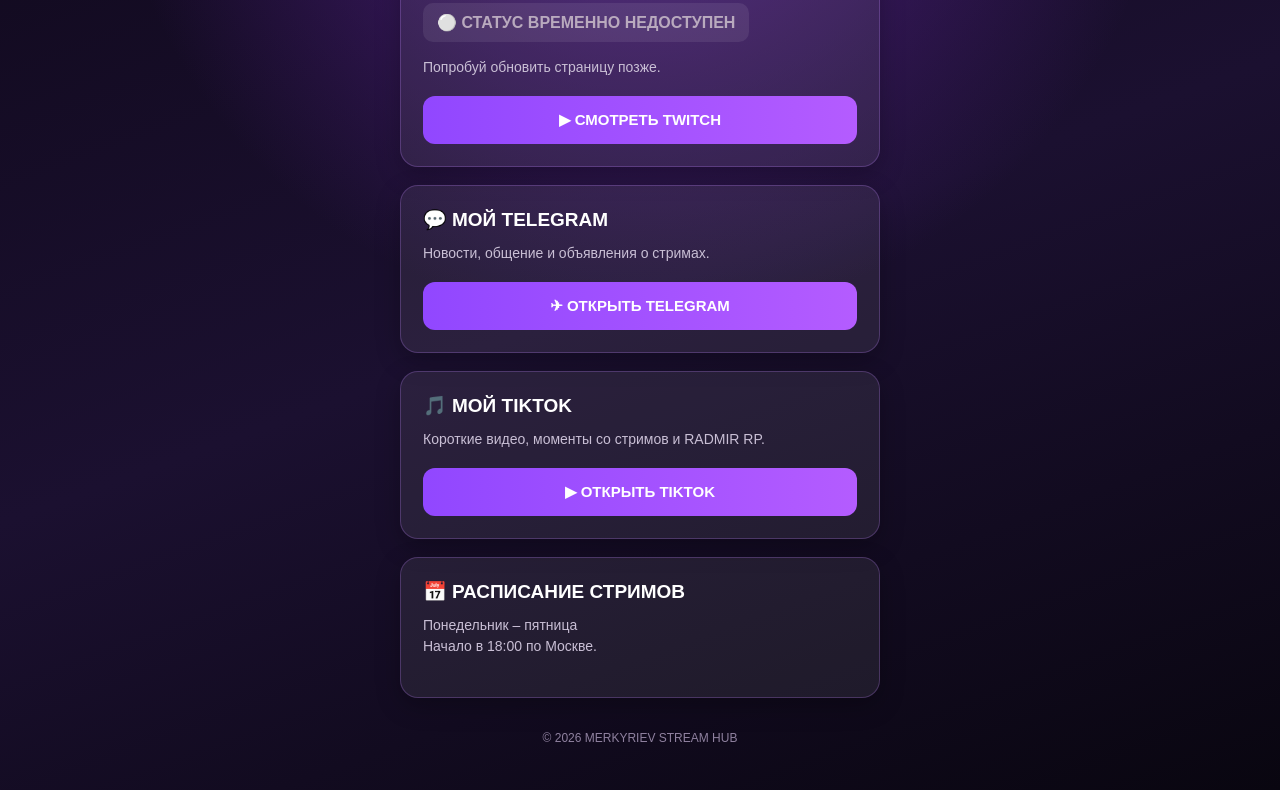
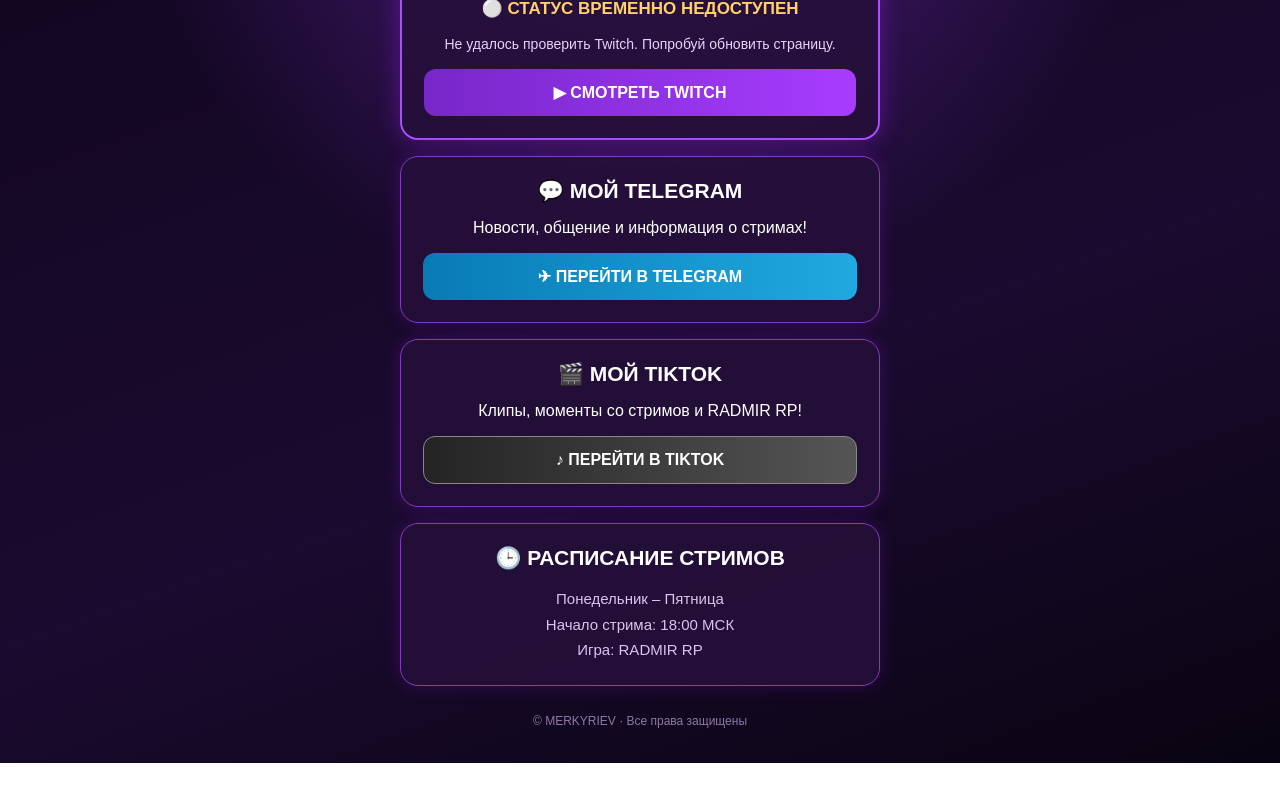
Before and after one commit to faraeasdas-alt/stream-hub, a plain HTML site: page index.html in a window 1280 px wide. Shown: the part 208-998 px from the top of the page. After the commit the page ends 971 px from the top, so only its background shows below. Drawn offline with Linux system fonts and the light colour scheme; no server answers.

Commit message:
Update index.html

```diff
--- a/index.html
+++ b/index.html
@@ -1,131 +1,167 @@
-
 <!DOCTYPE html>
 <html lang="ru">
 <head>
   <meta charset="UTF-8">
   <meta name="viewport" content="width=device-width, initial-scale=1.0">
-    <title>STREAM HUB | Merkyriev</title>
+  <title>Merkyriev Stream Hub</title>
+
   <script src="https://telegram.org/js/telegram-web-app.js"></script>
 
   <style>
     * {
       box-sizing: border-box;
-            margin: 0;
-            padding: 0;
     }
 
     body {
+      margin: 0;
+      padding: 25px 16px;
       min-height: 100vh;
-            padding: 30px 18px;
       font-family: Arial, sans-serif;
       color: white;
+      text-align: center;
       background:
-                radial-gradient(circle at top, #54218a, transparent 45%),
-                linear-gradient(160deg, #10091c, #1b1030, #090610);
-        }
-
-        .container {
-            max-width: 480px;
-            margin: auto;
+        radial-gradient(circle at top, #54208b 0%, transparent 45%),
+        linear-gradient(160deg, #10051d, #1b0b30 60%, #090411);
     }
 
     .header {
-            text-align: center;
-            padding: 25px 10px 30px;
+      margin: 20px 0 30px;
     }
 
-        .logo {
-            font-size: 36px;
-            font-weight: 900;
-            color: #c69aff;
-            text-shadow: 0 0 20px #9b4dff;
+    .header h1 {
+      margin: 0;
+      font-size: 32px;
+      color: #d9a5ff;
+      text-shadow: 0 0 15px #a020f0;
     }
 
-        .subtitle {
-            margin-top: 10px;
-            color: #c8b8dc;
+    .header p {
+      color: #cbb4df;
       font-size: 14px;
     }
 
     .card {
-            background: rgba(255,255,255,.07);
-            border: 1px solid rgba(190,130,255,.25);
+      max-width: 480px;
+      margin: 16px auto;
+      padding: 22px;
+      border: 1px solid #853bc1;
       border-radius: 18px;
-            padding: 22px;
-            margin-bottom: 18px;
-            box-shadow: 0 8px 25px rgba(0,0,0,.25);
+      background: rgba(37, 15, 57, 0.88);
+      box-shadow: 0 0 18px rgba(160, 32, 240, 0.22);
+    }
+
+    .twitch-card {
+      border: 2px solid #a64dff;
+      box-shadow: 0 0 25px rgba(160, 32, 240, 0.4);
     }
 
     .card h2 {
-            font-size: 19px;
-            margin-bottom: 12px;
-        }
-
-        .card p {
-            color: #c9bfd5;
-            font-size: 14px;
-            line-height: 1.5;
-            margin-bottom: 18px;
+      margin: 0 0 16px;
+      font-size: 21px;
     }
 
     .status {
-            display: inline-block;
-            padding: 10px 14px;
-            border-radius: 10px;
-            background: rgba(255,255,255,.08);
+      margin: 12px 0;
+      font-size: 17px;
       font-weight: bold;
-            margin-bottom: 15px;
     }
 
     .online {
-            color: #ff5555;
+      color: #ff4d72;
     }
 
     .offline {
-            color: #b9aabe;
+      color: #aaa;
+    }
+
+    .error {
+      color: #ffd166;
+    }
+
+    .dot {
+      display: inline-block;
+      width: 10px;
+      height: 10px;
+      margin-right: 8px;
+      border-radius: 50%;
+      background: #ff3158;
+      animation: blink 1s infinite;
+    }
+
+    @keyframes blink {
+      50% {
+        opacity: 0.2;
+        box-shadow: 0 0 15px #ff3158;
+      }
+    }
+
+    .stream-info {
+      margin: 14px 0;
+      color: #e5d5f5;
+      font-size: 14px;
+      line-height: 1.6;
+      white-space: pre-line;
+      overflow-wrap: anywhere;
     }
 
     .button {
       display: block;
       width: 100%;
-            padding: 15px;
+      margin-top: 12px;
+      padding: 14px;
       border-radius: 12px;
-            background: linear-gradient(90deg,#9147ff,#b45cff);
       color: white;
+      background: linear-gradient(90deg, #7727c9, #a83cff);
       text-decoration: none;
-            text-align: center;
-            font-size: 15px;
       font-weight: bold;
-            margin-top: 5px;
+      transition: 0.2s;
     }
 
-        .footer {
-            text-align: center;
-            color: #8f819f;
+    .button:active {
+      transform: scale(0.97);
+    }
+
+    .telegram {
+      background: linear-gradient(90deg, #087bb5, #20a9e0);
+    }
+
+    .tiktok {
+      background: linear-gradient(90deg, #242424, #555);
+      border: 1px solid #888;
+    }
+
+    .schedule {
+      color: #d9c4ed;
+      line-height: 1.7;
+      font-size: 15px;
+    }
+
+    footer {
+      margin: 28px 0 10px;
+      color: #8f78a5;
       font-size: 12px;
-            padding: 15px 0;
     }
   </style>
 </head>
 
 <body>
-<div class="container">
 
   <div class="header">
-        <div class="logo">💜 MERKYRIEV</div>
-        <div class="subtitle">Официальный STREAM HUB</div>
+    <h1>MERKYRIEV</h1>
+    <p>Официальный Stream Hub</p>
   </div>
 
-    <div class="card">
-        <h2>🎮 МОЙ TWITCH</h2>
+  <!-- TWITCH -->
+  <div class="card twitch-card">
+    <h2>📡 МОЙ TWITCH</h2>
 
     <div id="status" class="status offline">
-            ⚪ Проверяем статус...
+      <span id="statusText">Проверка эфира...</span>
     </div>
 
-        <p id="streamInfo">
-            Проверяем, начался ли эфир.
-        </p>
+    <div id="streamInfo" class="stream-info">
+      Подключаемся к Twitch...
+    </div>
 
     <a class="button"
        href="https://www.twitch.tv/aleksandr_merkyriev"
@@ -134,83 +170,103 @@
     </a>
   </div>
 
+  <!-- TELEGRAM -->
   <div class="card">
     <h2>💬 МОЙ TELEGRAM</h2>
-        <p>Новости, общение и объявления о стримах.</p>
-        <a class="button"
+    <p>Новости, общение и информация о стримах!</p>
+
+    <a class="button telegram"
        href="https://t.me/MerkyrievCRMP"
        target="_blank">
-            ✈ ОТКРЫТЬ TELEGRAM
+      ✈ ПЕРЕЙТИ В TELEGRAM
     </a>
   </div>
 
+  <!-- TIKTOK -->
   <div class="card">
-        <h2>🎵 МОЙ TIKTOK</h2>
-        <p>Короткие видео, моменты со стримов и RADMIR RP.</p>
-        <a class="button"
+    <h2>🎬 МОЙ TIKTOK</h2>
+    <p>Клипы, моменты со стримов и RADMIR RP!</p>
+
+    <a class="button tiktok"
        href="https://www.tiktok.com/@twitch.merkyriev_"
        target="_blank">
-            ▶ ОТКРЫТЬ TIKTOK
+      ♪ ПЕРЕЙТИ В TIKTOK
     </a>
   </div>
 
+  <!-- SCHEDULE -->
   <div class="card">
-        <h2>📅 РАСПИСАНИЕ СТРИМОВ</h2>
-        <p>
-            Понедельник – пятница<br>
-            Начало в 18:00 по Москве.
-        </p>
+    <h2>🕒 РАСПИСАНИЕ СТРИМОВ</h2>
+
+    <div class="schedule">
+      Понедельник – Пятница<br>
+      Начало стрима: 18:00 МСК<br>
+      Игра: RADMIR RP
+    </div>
   </div>
 
-    <div class="footer">
-        © 2026 MERKYRIEV STREAM HUB
-    </div>
-
-</div>
+  <footer>
+    © MERKYRIEV · Все права защищены
+  </footer>
 
   <script>
-    if (window.Telegram && window.Telegram.WebApp) {
-        window.Telegram.WebApp.ready();
-        window.Telegram.WebApp.expand();
-    }
+    const statusBox = document.getElementById("status");
+    const statusText = document.getElementById("statusText");
+    const streamInfo = document.getElementById("streamInfo");
+
+    const twitchApi =
+      "https://stream-hub-1-abin.onrender.com/twitch-status";
 
     async function checkTwitch() {
-        const status = document.getElementById("status");
-        const info = document.getElementById("streamInfo");
-
       try {
-            const response = await fetch(
-                "https://stream-hub-1-abin.onrender.com/twitch-status"
-            );
+        const response = await fetch(twitchApi, {
+          cache: "no-store"
+        });
 
         if (!response.ok) {
-                throw new Error("Server error");
+          throw new Error("Ошибка сервера");
         }
 
         const data = await response.json();
 
         if (data.online) {
-                status.textContent = "🔴 MERKYRIEV В ЭФИРЕ!";
-                status.className = "status online";
+          statusBox.className = "status online";
+          statusText.innerHTML =
+            '<span class="dot"></span>MERKYRIEV В ЭФИРЕ!';
 
-                info.textContent =
-                    "🔥 " + (data.title || "Прямой эфир") +
-                    " | 👀 Зрителей: " + data.viewers;
+          const title = data.title || "Прямой эфир";
+          const viewers = Number(data.viewers || 0);
+
+          streamInfo.textContent =
+            "🎮 " + title +
+            "\n👀 Зрителей: " +
+            viewers.toLocaleString("ru-RU");
+
         } else {
-                status.textContent = "⚫ СЕЙЧАС НЕ В ЭФИРЕ";
-                status.className = "status offline";
-                info.textContent =
-                    "Следи за расписанием и не пропускай следующий стрим!";
+          statusBox.className = "status offline";
+          statusText.textContent = "⚫ СЕЙЧАС НЕ В ЭФИРЕ";
+
+          streamInfo.textContent =
+            "Следи за обновлениями и не пропусти следующий стрим!";
         }
+
       } catch (error) {
-            status.textContent = "⚪ СТАТУС ВРЕМЕННО НЕДОСТУПЕН";
-            status.className = "status offline";
-            info.textContent = "Попробуй обновить страницу позже.";
+        statusBox.className = "status error";
+        statusText.textContent =
+          "⚪ СТАТУС ВРЕМЕННО НЕДОСТУПЕН";
+
+        streamInfo.textContent =
+          "Не удалось проверить Twitch. Попробуй обновить страницу.";
       }
     }
 
     checkTwitch();
     setInterval(checkTwitch, 60000);
+
+    if (window.Telegram && window.Telegram.WebApp) {
+      window.Telegram.WebApp.ready();
+      window.Telegram.WebApp.expand();
+    }
   </script>
 
 </body>
```
Lines whose indentation alone changed are shown as unchanged.
